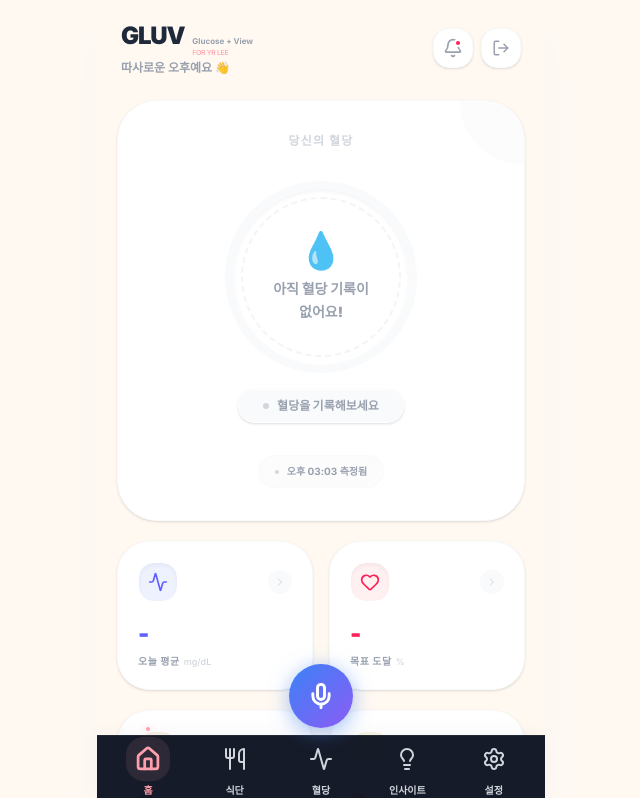
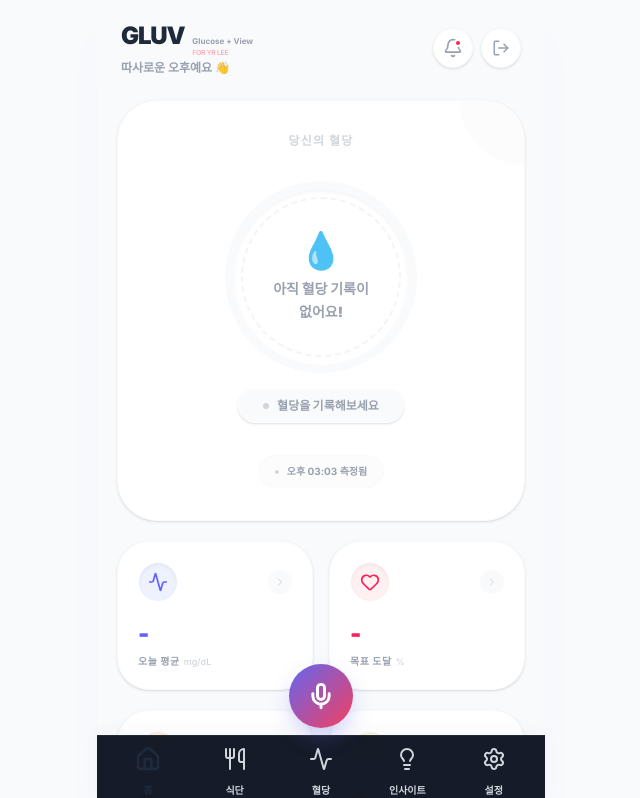
Before and after one commit to windyflower1219-design/GLUV, a Next.js app: page /dashboard in a window 1280 px wide. Shown: the top 798 px of the page, without its empty margins (319-959 px from the left). Built offline with nearby package versions, Linux system fonts and the light colour scheme; no server answers; the database is empty; sample sign-in values are in the browser's storage.

Commit message:
style: 앱 전반의 색상 톤을 Indigo & Rose 디자인 시스템으로 통일

```diff
--- a/src/app/globals.css
+++ b/src/app/globals.css
@@ -6,24 +6,35 @@
    CSS Variables (Design Tokens)
    ============================== */
 :root {
-  --color-bg-primary: #FFF9F2;
-  --color-bg-secondary: #FFF3E6;
+  --color-bg-primary: #F8FAFC;
+  --color-bg-secondary: #F1F5F9;
   --color-bg-card: #FFFFFF;
-  --color-accent-blue: #70A1FF;
-  --color-accent-purple: #A29BFE;
-  --color-accent-pink: #FF9FAD;
-  --color-accent-teal: #1ABC9C;
-  --color-success: #2ECC71;
-  --color-warning: #F1C40F;
-  --color-danger: #E74C3C;
-  --color-text-primary: #2D3436;
-  --color-text-secondary: #636E72;
-  --color-border: rgba(0,0,0,0.08);
+
+  /* Brand Colors */
+  --color-primary: #6366F1;     /* Indigo 500 */
+  --color-primary-soft: #EEF2FF;
+  --color-accent: #F43F5E;      /* Rose 500 */
+  --color-accent-soft: #FFF1F2;
+
+  /* Semantic Colors */
+  --color-success: #10B981;     /* Emerald 500 */
+  --color-warning: #F59E0B;     /* Amber 500 */
+  --color-danger: #EF4444;      /* Red 500 */
+
+  /* Text Colors */
+  --color-text-primary: #1E293B;   /* Slate 800 */
+  --color-text-secondary: #64748B; /* Slate 500 */
+  --color-text-muted: #94A3B8;     /* Slate 400 */
+
+  /* Utility */
+  --color-border: #E2E8F0;      /* Slate 200 */
   --radius-lg: 1.25rem;
-  --radius-xl: 1.75rem;
-  --shadow-glow-blue: 0 10px 30px rgba(112, 161, 255, 0.2);
-  --shadow-glow-green: 0 10px 30px rgba(46, 204, 113, 0.2);
-  --shadow-glow-red: 0 10px 30px rgba(231, 76, 60, 0.2);
+  --radius-xl: 2rem;
+  --radius-2xl: 3rem;
+
+  --shadow-sm: 0 1px 2px 0 rgb(0 0 0 / 0.05);
+  --shadow-md: 0 4px 6px -1px rgb(0 0 0 / 0.1), 0 2px 4px -2px rgb(0 0 0 / 0.1);
+  --shadow-lg: 0 10px 15px -3px rgb(0 0 0 / 0.1), 0 4px 6px -4px rgb(0 0 0 / 0.1);
 }
 
 /* ==============================
@@ -224,13 +235,13 @@ body {
   width: 64px;
   height: 64px;
   border-radius: 50%;
-  background: linear-gradient(135deg, #3b82f6, #8b5cf6);
+  background: linear-gradient(135deg, var(--color-primary), var(--color-accent));
   border: none;
   cursor: pointer;
   display: flex;
   align-items: center;
   justify-content: center;
-  box-shadow: 0 4px 20px rgba(59,130,246,0.5), 0 0 0 0 rgba(59,130,246,0.4);
+  box-shadow: 0 10px 25px -5px rgba(99, 102, 241, 0.4);
   transition: all 0.3s cubic-bezier(0.175, 0.885, 0.32, 1.275);
 }
 
--- a/src/app/glucose/page.tsx
+++ b/src/app/glucose/page.tsx
@@ -157,7 +157,7 @@ export default function GlucosePage() {
               key={p}
               onClick={() => setPeriod(p)}
               className={`flex-1 py-2.5 rounded-xl text-xs font-black transition-all ${
-                period === p ? 'bg-gray-800 text-white shadow-md' : 'text-gray-400 hover:bg-gray-50'
+                period === p ? 'bg-indigo-600 text-white shadow-md' : 'text-gray-400 hover:bg-gray-50'
               }`}
             >
               {p === 'day' ? '일간' : p === 'week' ? '주간' : '월간'}
@@ -175,7 +175,7 @@ export default function GlucosePage() {
                   key={d.toISOString()}
                   onClick={() => setSelectedDate(d)}
                   className={`flex flex-col items-center px-4 py-2 rounded-2xl min-w-[60px] transition-all border ${
-                    isSelected ? 'bg-indigo-500 text-white border-indigo-500 shadow-lg' : 'bg-white text-gray-400 border-gray-50'
+                    isSelected ? 'bg-rose-500 text-white border-rose-500 shadow-lg' : 'bg-white text-gray-400 border-gray-100'
                   }`}
                 >
                   <span className="text-[9px] font-bold opacity-70 mb-1">{d.toLocaleDateString('ko-KR', { weekday: 'short' })}</span>
@@ -208,7 +208,7 @@ export default function GlucosePage() {
         <div className="bg-white p-6 rounded-[40px] border border-gray-50 shadow-sm relative overflow-hidden">
           <div className="flex items-center justify-between mb-8">
             <h3 className="text-sm font-black text-gray-800">혈당 추이</h3>
-            <span className="text-[10px] font-black text-indigo-400 bg-indigo-50 px-2 py-1 rounded-lg">
+            <span className="text-[10px] font-black text-rose-500 bg-rose-50 px-2 py-1 rounded-lg">
               {period === 'day' ? '시간별' : '일별 평균'}
             </span>
           </div>
@@ -217,15 +217,15 @@ export default function GlucosePage() {
               <AreaChart data={chartData} margin={{ top: 10, right: 10, bottom: 0, left: -30 }}>
                 <defs>
                   <linearGradient id="gGrad" x1="0" y1="0" x2="0" y2="1">
-                    <stop offset="5%" stopColor="#818cf8" stopOpacity={0.2} />
-                    <stop offset="95%" stopColor="#818cf8" stopOpacity={0} />
+                    <stop offset="5%" stopColor="#F43F5E" stopOpacity={0.2} />
+                    <stop offset="95%" stopColor="#F43F5E" stopOpacity={0} />
                   </linearGradient>
                 </defs>
                 <CartesianGrid strokeDasharray="6 6" stroke="#f8fafc" vertical={false} />
                 <XAxis dataKey="time" tick={{ fill: '#cbd5e1', fontSize: 9, fontWeight: 'bold' }} axisLine={false} tickLine={false} dy={10} />
                 <YAxis domain={[40, 240]} tick={{ fill: '#cbd5e1', fontSize: 9, fontWeight: 'bold' }} axisLine={false} tickLine={false} />
                 <Tooltip content={<GlucoseTooltip />} />
-                <Area type="monotone" dataKey="glucose" stroke="#818cf8" strokeWidth={3} fill="url(#gGrad)" dot={{ r: 4, fill: 'white', stroke: '#818cf8', strokeWidth: 2 }} />
+                <Area type="monotone" dataKey="glucose" stroke="#F43F5E" strokeWidth={3} fill="url(#gGrad)" dot={{ r: 4, fill: 'white', stroke: '#F43F5E', strokeWidth: 2 }} />
               </AreaChart>
             </ResponsiveContainer>
           </div>
--- a/src/app/meals/page.tsx
+++ b/src/app/meals/page.tsx
@@ -215,8 +215,8 @@ export default function MealsPage() {
                 onClick={() => setSelectedDate(d)}
                 className={`flex flex-col items-center px-3 py-2 rounded-2xl min-w-[56px] cursor-pointer transition-all ${
                   isSelected
-                    ? 'bg-[var(--color-accent-pink)] text-white shadow-lg scale-105'
-                    : 'bg-white text-[var(--color-text-secondary)] border border-[var(--color-border)]'
+                    ? 'bg-rose-500 text-white shadow-lg scale-105'
+                    : 'bg-white text-gray-500 border border-gray-100'
                 }`}
               >
                 <span className="text-[10px] font-bold opacity-80">
@@ -225,7 +225,7 @@ export default function MealsPage() {
                 <span className="text-lg font-extrabold">
                   {d.getDate()}
                 </span>
-                {isToday && !isSelected && <div className="w-1 h-1 rounded-full bg-[var(--color-accent-pink)] mt-0.5" />}
+                {isToday && !isSelected && <div className="w-1 h-1 rounded-full bg-rose-500 mt-0.5" />}
               </div>
             );
           })}
@@ -244,7 +244,7 @@ export default function MealsPage() {
           </div>
           <div className="mt-5 h-3 rounded-full bg-gray-100 overflow-hidden">
             <div
-              className="h-full rounded-full bg-gradient-to-r from-[var(--color-accent-pink)] to-[var(--color-warning)] transition-all duration-500"
+              className="h-full rounded-full bg-gradient-to-r from-rose-500 to-amber-400 transition-all duration-500"
               style={{ width: `${kcalPercentage}%` }}
             />
           </div>
@@ -614,7 +614,7 @@ export default function MealsPage() {
 
             <button
               onClick={() => setShowGuide(false)}
-              className="w-full py-4 bg-gray-800 text-white rounded-3xl font-black text-sm shadow-xl shadow-gray-200"
+              className="w-full py-4 bg-indigo-600 text-white rounded-3xl font-black text-sm shadow-xl shadow-indigo-100"
             >
               확인했습니다
             </button>
--- a/src/components/VoiceInputModal.tsx
+++ b/src/components/VoiceInputModal.tsx
@@ -176,8 +176,8 @@ export default function VoiceInputModal({ onClose, onConfirm, isSubmitting = fal
                   disabled={!isSupported || isParsing}
                   className={`relative w-24 h-24 rounded-[32px] flex items-center justify-center transition-all duration-500 shadow-xl ${
                     isListening
-                      ? 'bg-rose-500 shadow-rose-200 rotate-12 scale-110'
-                      : 'bg-white border-4 border-rose-50 hover:border-rose-100'
+                      ? 'bg-indigo-600 shadow-indigo-200 rotate-12 scale-110'
+                      : 'bg-white border-4 border-indigo-50 hover:border-indigo-100'
                   } disabled:opacity-40 active:scale-95`}
                   aria-label={isListening ? '듣고 있어요!' : '말씀해주세요'}
                 >
@@ -204,12 +204,12 @@ export default function VoiceInputModal({ onClose, onConfirm, isSubmitting = fal
                 <div className="bg-white/60 backdrop-blur-sm px-6 py-3 rounded-2xl border border-rose-50 shadow-sm min-w-[200px] text-center">
                   {isListening && (
                     <div className="space-y-4">
-                      <p className="text-rose-600 font-black text-sm leading-relaxed whitespace-pre-wrap">
+                      <p className="text-indigo-600 font-black text-sm leading-relaxed whitespace-pre-wrap">
                         {interimTranscript || '귀 기울여 듣고 있어요... ✨'}
                       </p>
                       <button
                         onClick={stopListening}
-                        className="bg-rose-100 text-rose-600 px-6 py-2 rounded-xl font-black text-xs animate-bounce"
+                        className="bg-indigo-100 text-indigo-600 px-6 py-2 rounded-xl font-black text-xs animate-bounce"
                       >
                         말씀 끝났으면 눌러주세요 ✅
                       </button>
@@ -566,7 +566,7 @@ export default function VoiceInputModal({ onClose, onConfirm, isSubmitting = fal
                   onConfirm(parseResult.parsedFoods, parseResult.rawText, glucoseData, new Date(selectedTime));
                 }}
                 disabled={(parseResult.parsedFoods.length === 0 && editedGlucose === undefined) || isSubmitting}
-                className="flex-1 bg-gray-800 text-white py-4 px-6 rounded-2xl font-black text-sm shadow-xl shadow-gray-200 active:scale-95 transition-all flex items-center justify-center gap-2"
+                className="flex-1 bg-indigo-600 text-white py-4 px-6 rounded-2xl font-black text-sm shadow-xl shadow-indigo-100 active:scale-95 transition-all flex items-center justify-center gap-2"
               >
                 {isSubmitting ? (
                   <span className="flex items-center gap-2">저장 중... <Loader2 size={18} className="animate-spin" /></span>
```
